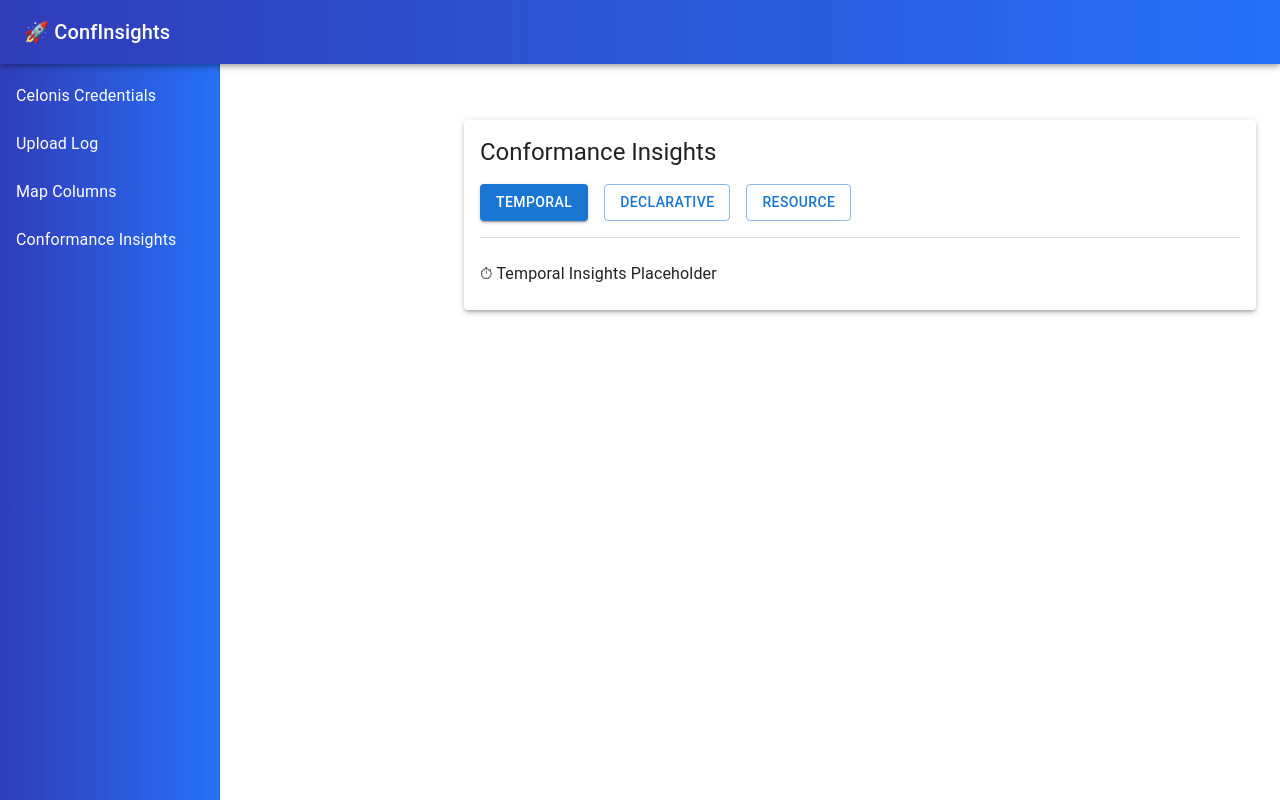
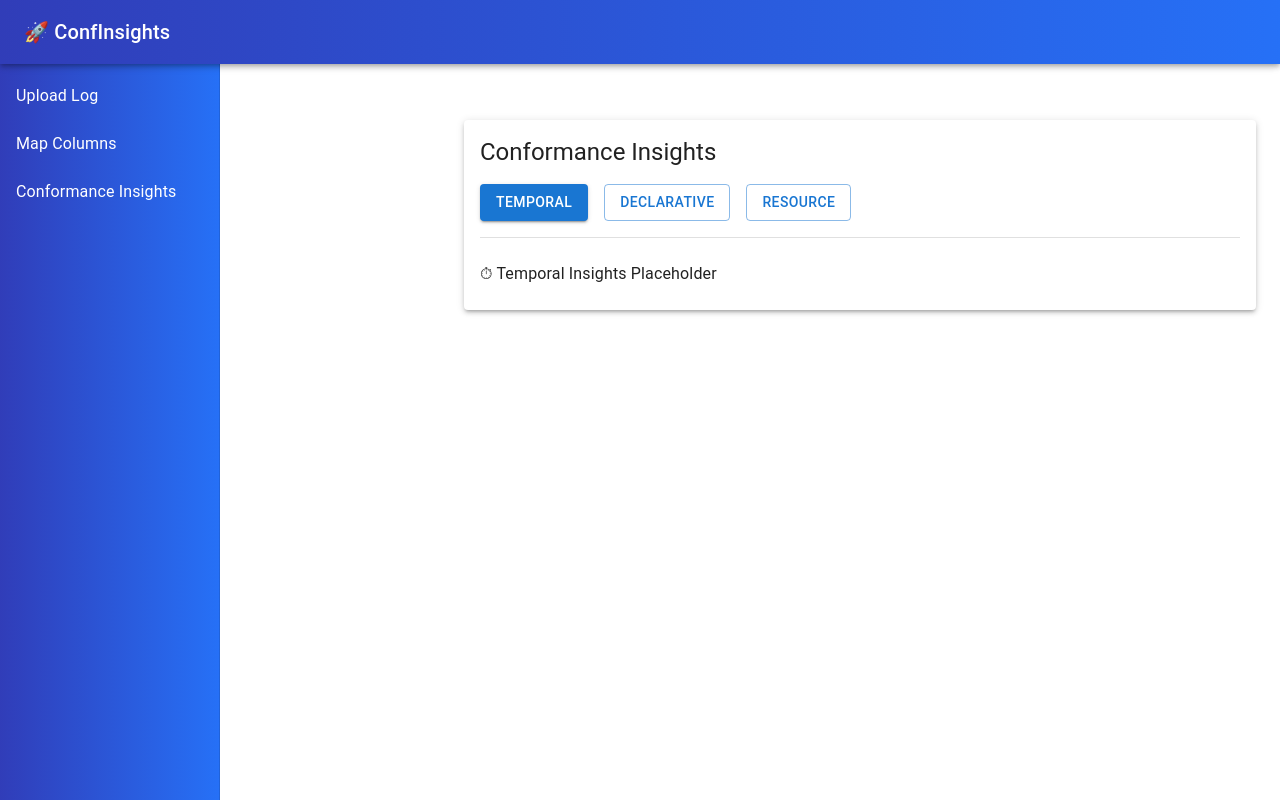
Before and after one commit to OleSeifert/Auto-Conformance-Checking, a React (Create React App) app in the folder frontend/: page /results in a window 1280 px wide. Built offline with nearby package versions, Linux system fonts and the light colour scheme.

Commit message:
Discard changes to frontend/src/SidebarLayout.js

```diff
--- a/frontend/src/SidebarLayout.js
+++ b/frontend/src/SidebarLayout.js
@@ -69,10 +69,7 @@
       >
         <Toolbar />
         <List>
-           <ListItem button onClick={() => navigate('/')}>
-            <ListItemText primary="Celonis Credentials" />
-           </ListItem>
-          <ListItem button onClick={() => navigate('/upload')}>
+          <ListItem button onClick={() => navigate('/')}>
             <ListItemText primary="Upload Log" />
           </ListItem>
           <ListItem button onClick={() => navigate('/mapping')}>
```
